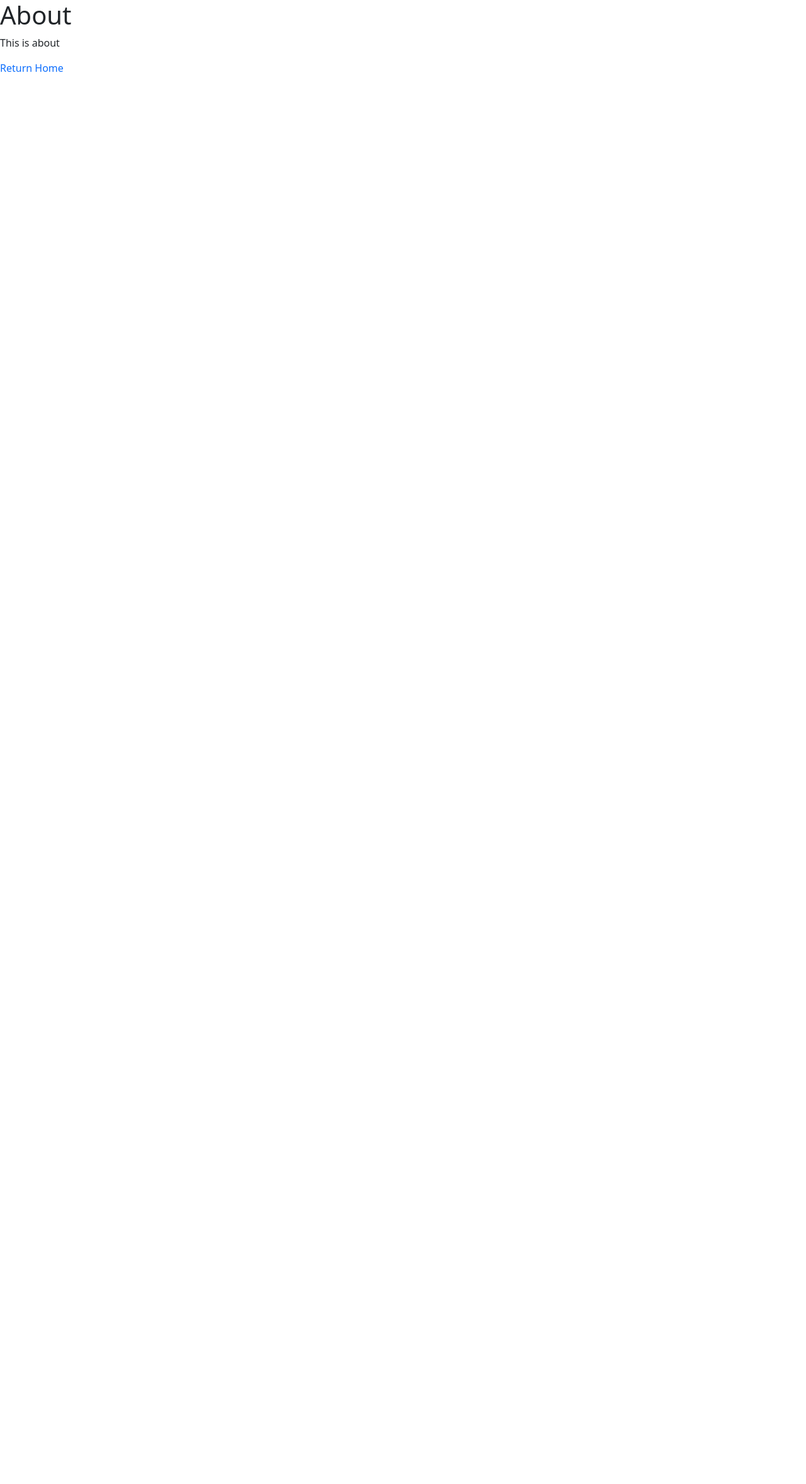
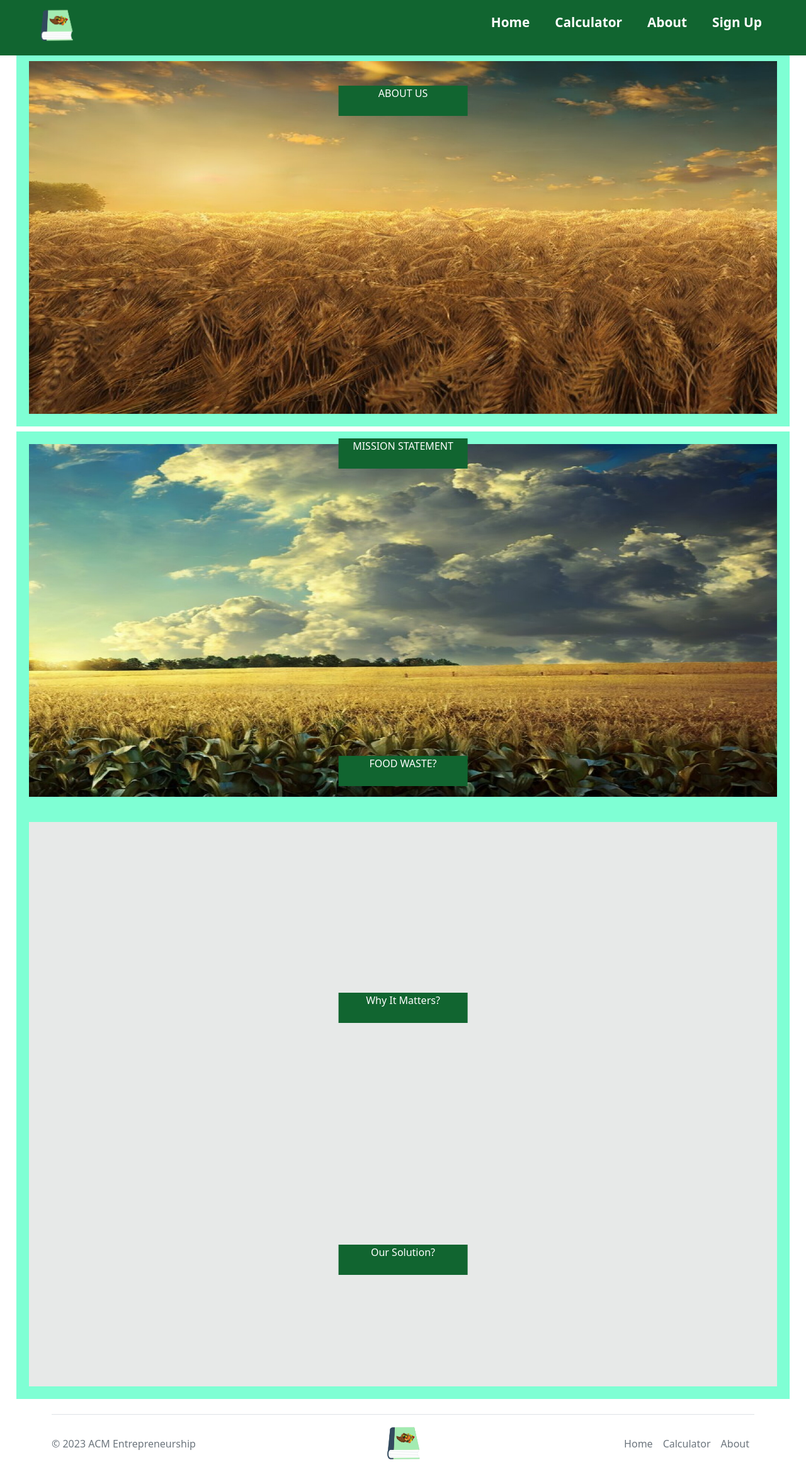
Before and after one commit to ACM-Entrepreneurship/harvest-book, a Next.js app in the folder harvest-book/: page /about in a window 1280 px wide. Shown: the top 2356 px of the page at 63% size. Before the commit the page ends 800 px from the top, so only its background shows below. Built offline with nearby package versions, Linux system fonts and the light colour scheme.

Commit message:
finish what kiko couldn't get done

```diff
--- a/harvest-book/pages/about.js
+++ b/harvest-book/pages/about.js
@@ -1,14 +1,34 @@
 import React from 'react'
+import styles from '../styles/about.module.css'
 //import { Link } from "react-router-dom";
+import Layout from '../components/Layout';
+import Image from 'next/image';
+
 
 function About() {
     return(
         <>
+        <Layout>
         <div>
-           <h1>About</h1>
-           <p>This is about</p>
-           <a href="/"><button>Return Home</button></a>
+            <div className={styles.clr}></div>
+            <h1 className={styles.Outerbox}>
+
+            <img src='/images/farm-img2.jpg' height={200} width={600} />
+            </h1>
+            <div className={styles.GreenBox1}> ABOUT US </div>
+
+            <div className={styles.Outerbox}>
+            <img src='/images/farm-img1.jpg' height={200} width={600} />
+            </div>
+            <div className={styles.GreenBox2}> MISSION STATEMENT </div>
+
+
+            <div className={styles.Outerbox1}></div>
+            <div className={styles.GreenBox3}> FOOD WASTE? </div>
+            <div className={styles.GreenBox4}> Why It Matters? </div>
+            <div className={styles.GreenBox5}> Our Solution? </div>
         </div>
+        </Layout>
         </>
     )
 }
--- a/harvest-book/pages/calculator.js
+++ b/harvest-book/pages/calculator.js
@@ -1,5 +1,4 @@
 import React from 'react'
-import Navbar from '../components/Navbar'
 import Layout from '../components/Layout'
 //import { Link } from "react-router-dom";
 
--- a/harvest-book/pages/index.js
+++ b/harvest-book/pages/index.js
@@ -1,6 +1,5 @@
 import Image from 'next/image'
 import { Inter } from 'next/font/google'
-import Navbar from '@/components/Navbar'
 import Layout from '@/components/Layout'
 import Head from 'next/head'
 
--- /dev/null
+++ b/harvest-book/styles/about.module.css
@@ -0,0 +1,109 @@
+.Outerbox {
+    position: relative;
+    border: 20px solid aquamarine;
+    background-color: rgb(231, 233, 232);
+    height: 600px;
+    margin-left: 2%;
+    margin-right: 2%;
+
+
+}
+
+.Outerbox img {
+    position: relative;
+    height: 560px;
+    width: 100%;
+}
+
+.Outerbox1 {
+    position: relative;
+    border: 20px solid aquamarine;
+    padding-top: 70%;
+    background-color: rgb(231, 233, 232);
+    height: 100%;
+    margin-left: 2%;
+    margin-right: 2%;
+
+
+}
+
+.Outerbox1 img {
+    position: relative;
+    height: 560px;
+    width: 100%;
+}
+
+
+
+.clr {
+    padding-top: 6%;
+
+
+}
+
+
+.GreenBox1 {
+    position:absolute;
+    top: 20%;
+    left: 50%;
+    transform: translate(-50%,-50%);
+    color: white;
+    background-color: #116530;
+    height: 6%;
+    width: 16%;
+    text-align: center;
+
+
+}
+
+.GreenBox2 {
+    position:absolute;
+    top: 90%;
+    left: 50%;
+    transform: translate(-50%,-50%);
+    color: white;
+    background-color: #116530;
+    height: 6%;
+    width: 16%;
+    text-align: center;
+
+}
+
+.GreenBox3 {
+    position:absolute;
+    top: 153%;
+    left: 50%;
+    transform: translate(-50%,-50%);
+    color: white;
+    background-color: #116530;
+    height: 6%;
+    width: 16%;
+    text-align: center;
+
+}
+
+.GreenBox4 {
+    position:absolute;
+    top: 200%;
+    left: 50%;
+    transform: translate(-50%,-50%);
+    color: white;
+    background-color: #116530;
+    height: 6%;
+    width: 16%;
+    text-align: center;
+
+}
+
+.GreenBox5 {
+    position:absolute;
+    top: 250%;
+    left: 50%;
+    transform: translate(-50%,-50%);
+    color: white;
+    background-color: #116530;
+    height: 6%;
+    width: 16%;
+    text-align: center;
+
+}
--- a/harvest-book/styles/globals.css
+++ b/harvest-book/styles/globals.css
@@ -46,7 +46,6 @@ nav{
 }
 
 #navbar-custom li a{
-  font-family: inter;
   text-decoration: none;
   font-size: 1.3rem;
   font-weight: 600;
```
Also changed, not shown: harvest-book/public/images/farm-img1.jpg (added), harvest-book/public/images/farm-img2.jpg (added).
